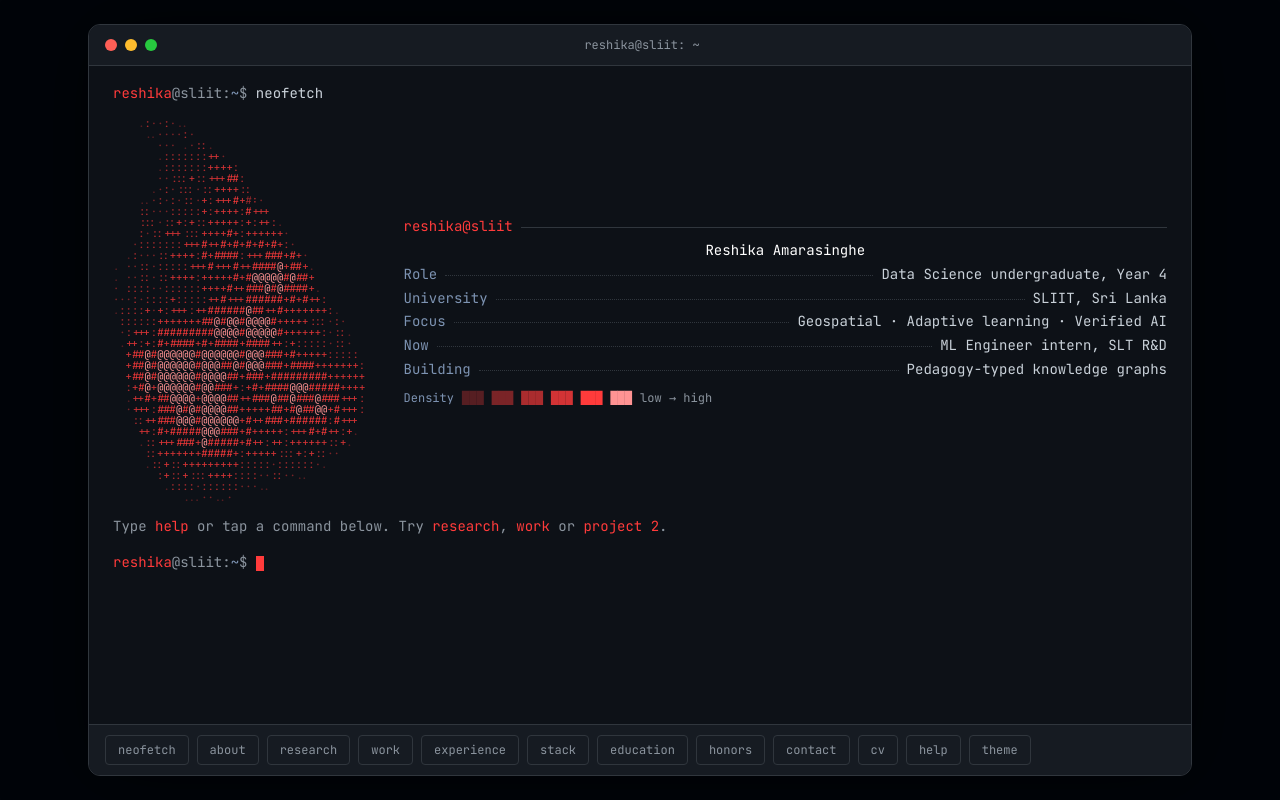
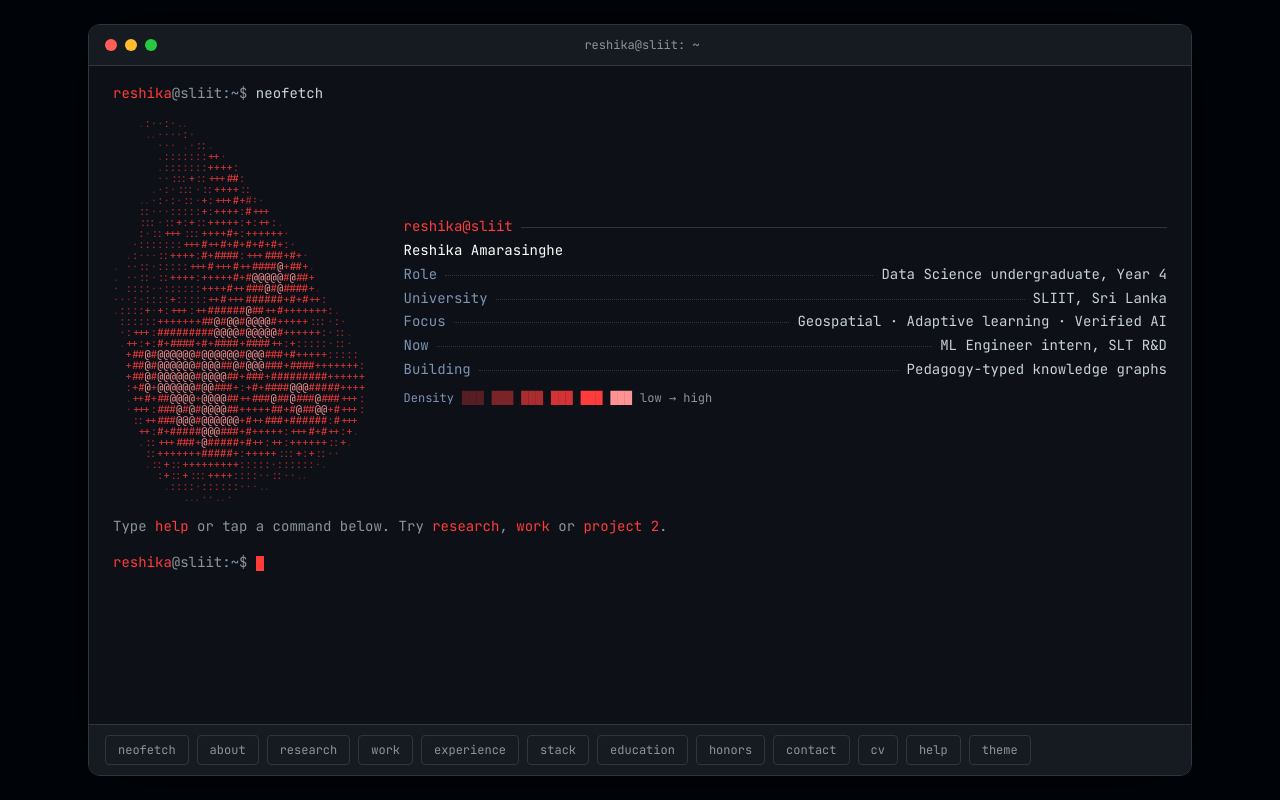
Before and after one commit to reshika1219/Reshika-Amarasinghe-Portfolio, a React (Vite) app: page / in a window 1280 px wide. Built offline with nearby package versions, Linux system fonts and the light colour scheme; the HTML template or start-up script is replaced by a standard one.

Commit message:
Left-align the full name in the neofetch block

```diff
--- a/src/terminal/commands.jsx
+++ b/src/terminal/commands.jsx
@@ -26,7 +26,7 @@ function Neofetch() {
       <div className="min-w-0 self-center text-[13px] leading-[1.7] sm:text-sm">
         <Out>
           <div className="flex items-center gap-2"><span className="acc">reshika@sliit</span><span aria-hidden className="flex-1 border-t border-line" /></div>
-          <div className="text-center text-white">Reshika Amarasinghe</div>
+          <div className="text-white">Reshika Amarasinghe</div>
           <Row k="Role">Data Science undergraduate, Year 4</Row>
           <Row k="University">SLIIT, Sri Lanka</Row>
           <Row k="Focus">Geospatial · Adaptive learning · Verified AI</Row>
```
